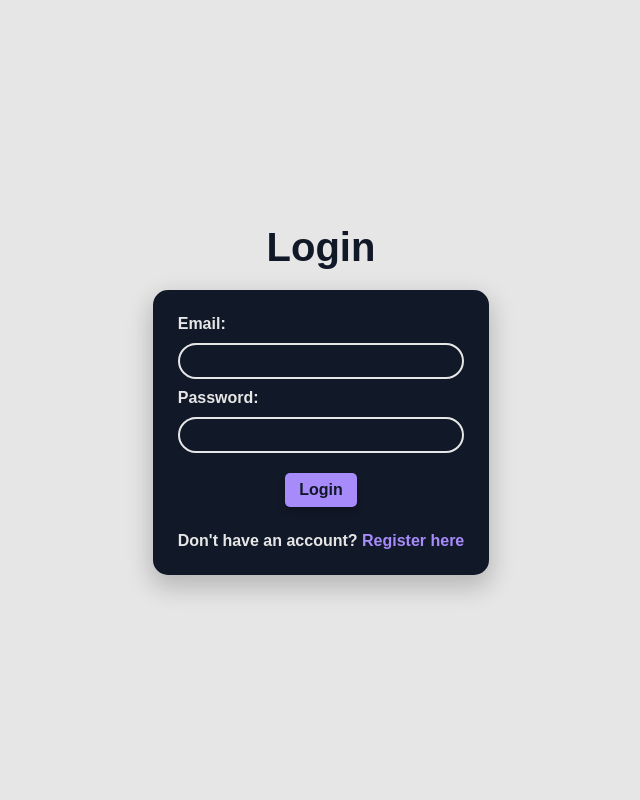
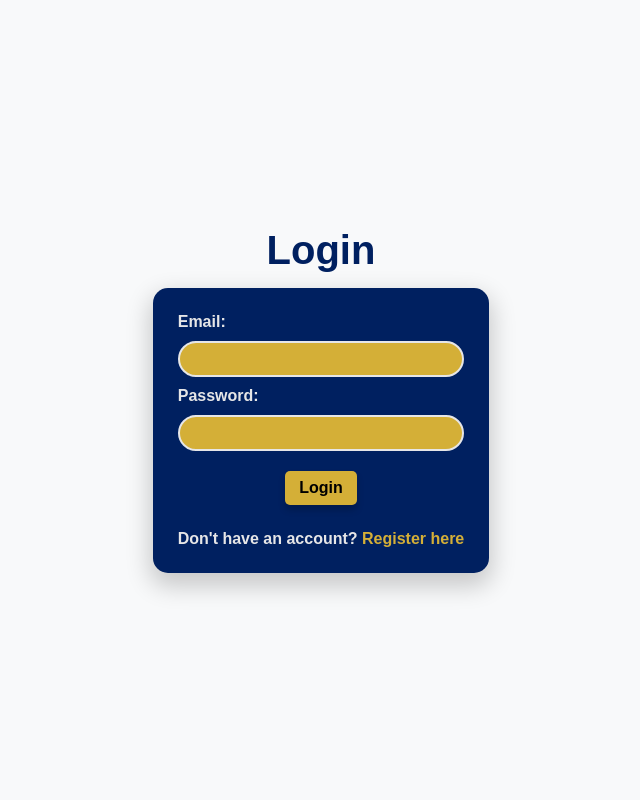
Before and after one commit to StoicTylerDurden/itcs333-project, a PHP site: page /login.php in a window 1280 px wide. Shown: the whole page, without its empty margins (319-959 px from the left). Run offline with PHP 8.4, Linux system fonts and the light colour scheme.

Commit message:
changing the css for the registration and login page to make it coherent with the website

```diff
--- a/login.css
+++ b/login.css
@@ -10,13 +10,18 @@ body,h1,p{
 
 /* Vars */
 :root{
-  --bg: #e6e6e7;
+  --bg: #F8F9FA;
   --text: #e6e6e7;
   --border: 2px solid var(--text);
   --color: #A78BFA;
-  --color-hover: #835cfa;
+  --color-hover: #D4AF37;
   --shadow: rgba(0,0,0,.2);
   --fg: #111827;
+  --primary-color: #002060; /* Navy Blue */
+  --secondary-color: #D4AF37; /* Gold */
+  --background-color: #F8F9FA; /* Light Gray */
+  --text-color: #002060; /* Navy Blue */
+  --accent-color: #FFFFFF; /* White */
 }
 
 body{
@@ -34,16 +39,83 @@ main{
     justify-content: center;
 }
 
+.header-container {
+    display: flex;
+    align-items: center; /* Vertically align the logo and text */
+    justify-content: center; /* Horizontally center the text */
+    gap: 20px; /* Space between logo and text */
+    padding: 20px;
+    background-color: var(--primary-color);
+    box-shadow: 0px 10px 25px 3px var(--shadow);
+  }
+
+  .logo {
+    max-width: 100px; /* Limit logo size */
+    height: auto;
+    border-radius: 25px;
+  }
+
+  .text-container {
+    text-align: center;
+    display: flex;
+    flex-direction: column;
+    gap: 10px;
+    max-width: 600px; /* Optional, to control the width of the text area */
+  }
+
+  .heading {
+    font-size: 2rem;
+    color: var(--text);
+    font-weight: 600;
+    background-color: var(--primary-color);
+    margin: 0;
+  }
+
+  .heading-p {
+    font-size: 1.2rem;
+    color: var(--secondary-color);
+    font-weight: 600;
+    background-color: var(--primary-color);
+    margin: 0;
+  }
+
+  /* Responsive design for smaller screens */
+  @media screen and (max-width: 768px) {
+    .heading {
+      font-size: 1.8rem;
+    }
+
+    .heading-p {
+      font-size: 1rem;
+    }
+  }
+
+  /* Responsive design for very small screens like mobile phones */
+  @media screen and (max-width: 480px) {
+    .heading {
+      font-size: 1.5rem;
+    }
+
+    .heading-p {
+      font-size: 0.9rem;
+    }
+
+    .logo {
+      max-width: 80px; /* Smaller logo for small screens */
+    }
+  }
+
+
 .con{
     display: flex;
     flex-direction: column;
     align-items: center;
-    gap: 20px;
+    gap: 15px;
 }
 
 h1{
     font-size: 2.5rem; /*1rem = 16px*/
-    color: var(--fg);
+    color: var(--primary-color)
 }
 
 .login-wrapper{
@@ -56,11 +128,13 @@ h1{
     border-radius: 15px;
     color: var(--text);
     font-weight: 600;
+    background-color: var(--primary-color);
 }
 
 .login-wrapper form{
     display: flex;
     flex-direction: column;
+    background-color: var(--primary-color);
     gap: 10px;
 }
 
@@ -73,6 +147,8 @@ h1{
     background: var(--fg);
     color: var(--text);
     outline: none;
+    background-color:var(--secondary-color);
+    color: black;
 }
 
 .login-wrapper form button{
@@ -87,6 +163,8 @@ h1{
     box-shadow: 0px 5px 7px 0px var(--shadow);
     font-weight: 600;
     transition: 0.35s ease;
+    background-color: var(--secondary-color);
+    color: black;
 }
 
 .login-wrapper form button:hover{
@@ -95,7 +173,7 @@ h1{
 }
 
 .login-wrapper p a{
-    color: var(--color);
+    color: var(--secondary-color);
     text-decoration: none;
 }
 
```
